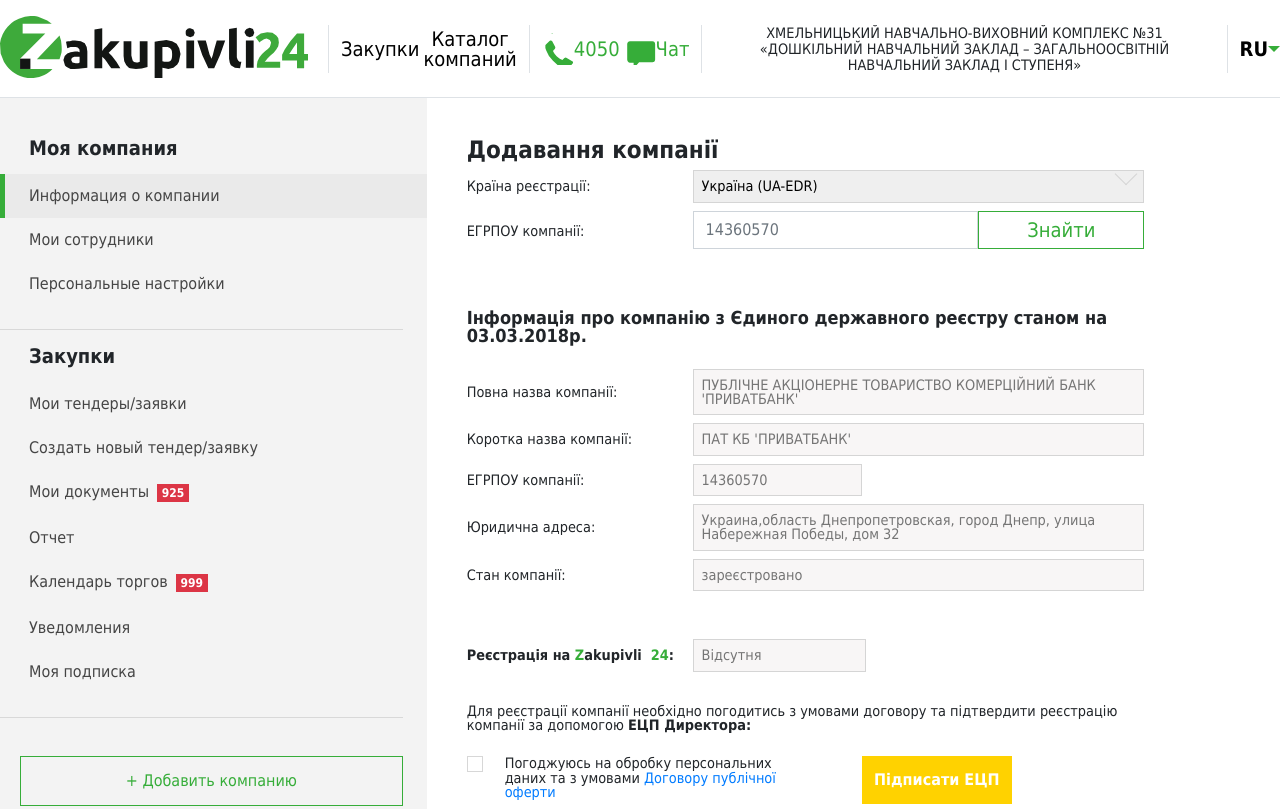
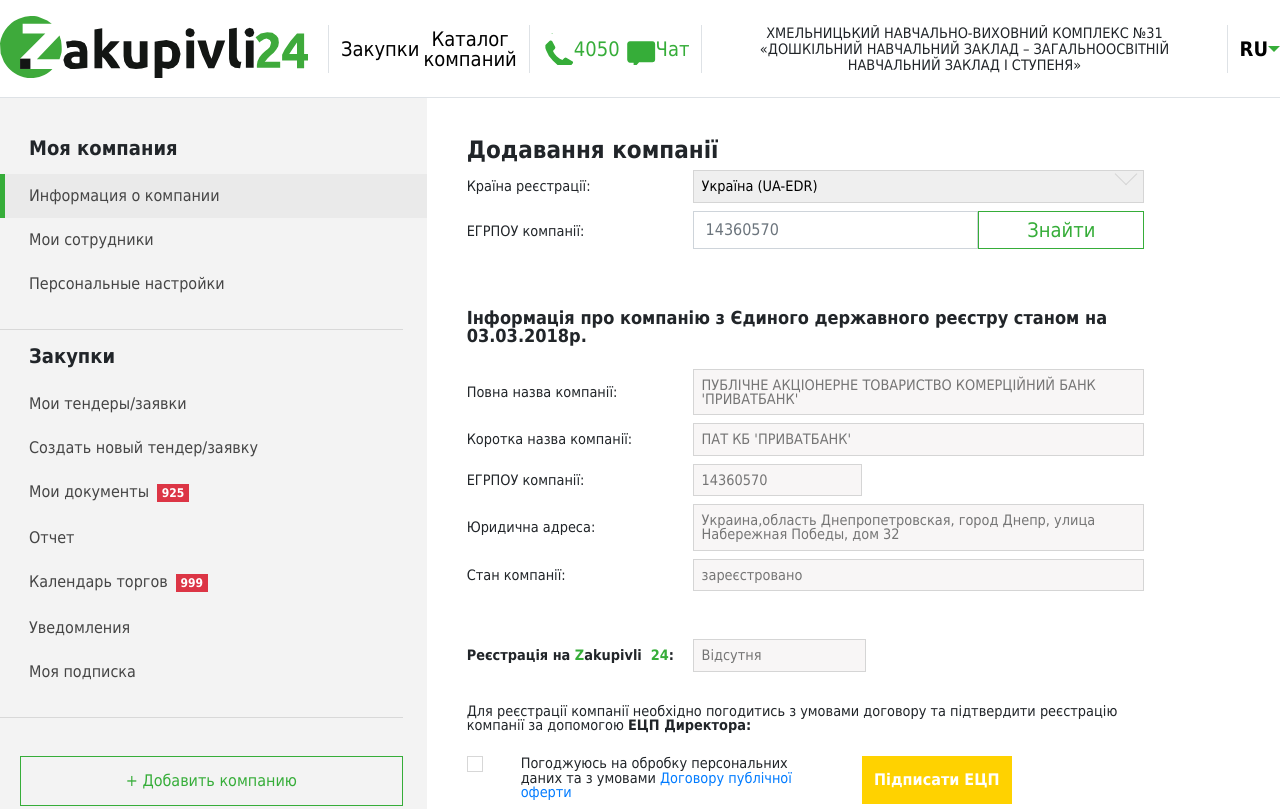
Before and after one commit to vtkch/z24, a website: page add-company.html in a window 1280 px wide. Shown: the top 809 px of the page. Drawn offline with Linux system fonts and the light colour scheme.

Commit message:
restyle checkbox

```diff
--- a/add-company.html
+++ b/add-company.html
@@ -120,7 +120,7 @@
                 <div class="row">
                     <article class="checkbox-container col-6">
                         <input type="checkbox" hidden id="checkbox-1">
-                        <label for="checkbox-1" class="checkbox-label"><span>Погоджуюсь на обробку персональних даних та з умовами <a href="">Договору публічної оферти</a></span></label>
+                        <label for="checkbox-1" class="checkbox-label"><span class="pl-3">Погоджуюсь на обробку персональних даних та з умовами <a href="">Договору публічної оферти</a></span></label>
                     </article>
 
                     <button class="border-0 offset-1 btn bg-yellow text-white font-weight-bold py-3 btn">Підписати ЕЦП</button>
--- a/sass/components/checkbox.scss
+++ b/sass/components/checkbox.scss
@@ -21,7 +21,6 @@
       border: 1px solid var(--checkbox-border-color);
       transition: border-color 1s;
       align-self: flex-start;
-      margin-right: 22px;
       min-width: 1rem;
       display: block;
       height: 1rem;
```
